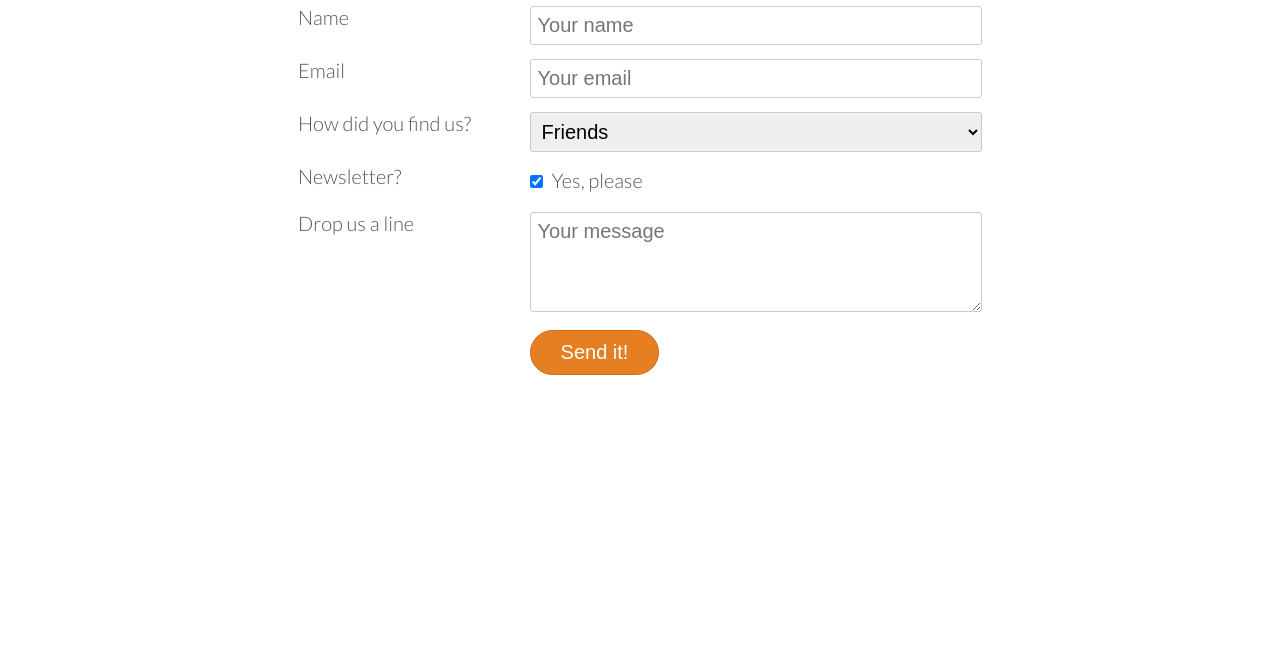
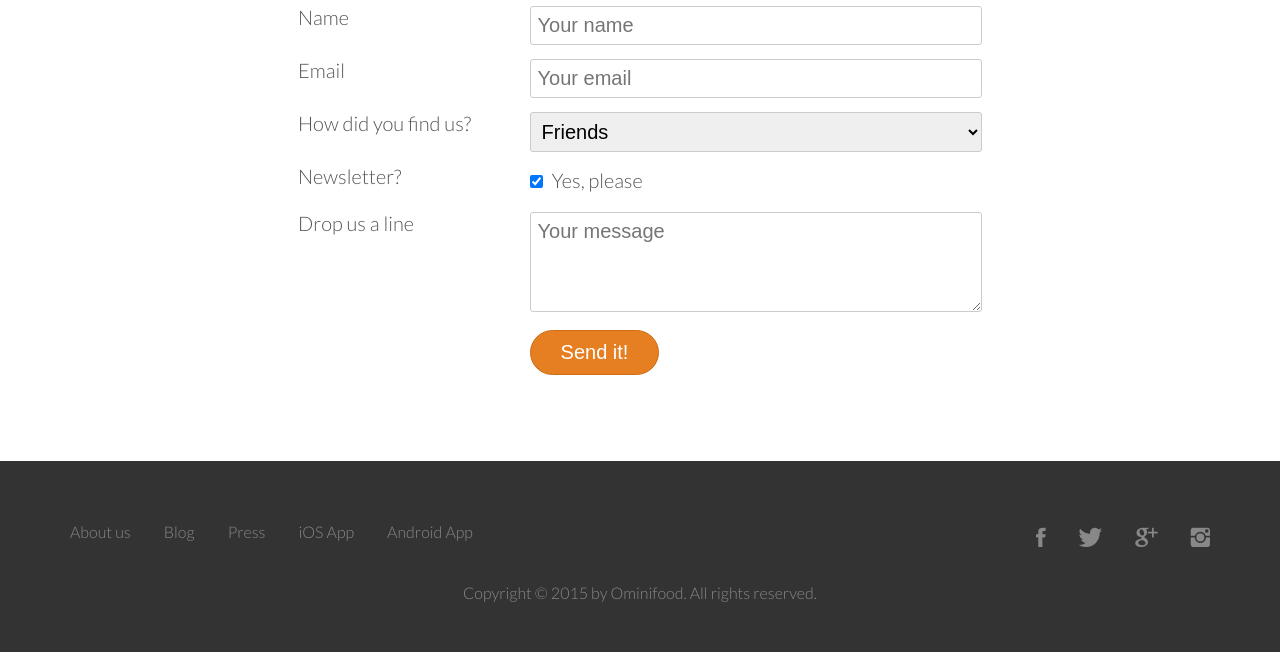
Before and after one commit to andrewhenriquef/html-css, a PHP site: page / in a window 1280 px wide. Shown: the part 4842-5494 px from the top of the page. Before the commit the page ends 5217 px from the top, so only its background shows below. Run offline with PHP 8.4, Linux system fonts and the light colour scheme; some web fonts are replaced.

Commit message:
Create footer

```diff
--- a/20170716 omnifood/index.html
+++ b/20170716 omnifood/index.html
@@ -463,9 +463,36 @@
 
             </div>
         </section>
+
+        <footer>
+            <div class="row">
+                <div class="col span-1-of-2">
+                    <ul class="footer-nav">
+                        <li><a href="#">About us</a></li>
+                        <li><a href="#">Blog</a></li>
+                        <li><a href="#">Press</a></li>
+                        <li><a href="#">iOS App</a></li>
+                        <li><a href="#">Android App</a></li>
+                    </ul>
+                </div>
+
+                <div class="col span-1-of-2">
+                    <ul class="social-links">
+                        <li><a href="#"><i class="ion-social-facebook"></i></a></li>
+                        <li><a href="#"><i class="ion-social-twitter"></i></a></li>
+                        <li><a href="#"><i class="ion-social-googleplus"></i></a></li>
+                        <li><a href="#"><i class="ion-social-instagram"></i></a></li>
+                    </ul>
+                </div>
+            </div>
+
+            <div class="row">
+                <p>
+                    Copyright &copy; 2015 by Ominifood. All rights reserved.
+                </p>
+            </div>
+        </footer>
+
     </body>
 
 </html>
-
-<!--
--->
--- a/20170716 omnifood/resources/css/style.css
+++ b/20170716 omnifood/resources/css/style.css
@@ -493,3 +493,83 @@ input[type=checkbox] {
 *:focus {
     outline: none;
 }
+
+/* ------------------------------------------------------------*/
+/* FOOTER */
+/* ------------------------------------------------------------*/
+
+footer {
+    background-color: #333;
+    padding: 50px;
+    font-size: 80%;
+}
+
+.footer nav {
+    list-style: none;
+    float: left;
+}
+
+.social-links {
+    list-style: none;
+    float: right;
+}
+
+.footer-nav li,
+.social-links li {
+    display: inline-block;
+    margin-right: 30px;
+}
+
+.footer-nav li:last-child,
+.social-links li:last-child {
+    margin: 0;
+}
+
+.footer-nav li a:link,
+.footer-nav li a:visited,
+.social-links li a:link,
+.social-links li a:visited {
+    text-decoration: none;
+    border: 0;
+    color: #888;
+    transition: color 0.2s;
+}
+
+.footer-nav li a:hover,
+.footer-nav li a:active {
+    color: #ddd;
+}
+
+.social-links li a:link,
+.social-links li a:visited{
+    font-size: 160%;
+}
+
+.ion-social-facebook,
+.ion-social-twitter,
+.ion-social-instagram,
+.ion-social-googleplus {
+    transition: color 0.2s;
+}
+
+.ion-social-facebook:hover {
+    color: #3b5998;
+}
+
+.ion-social-twitter:hover {
+    color: #55acee;
+}
+
+.ion-social-googleplus:hover {
+    color: #dd4b39;
+}
+
+.ion-social-instagram:hover {
+    color: #125688;
+}
+
+footer p {
+    color: #888;
+    text-align: center;
+    margin-top: 20px;
+}
```
